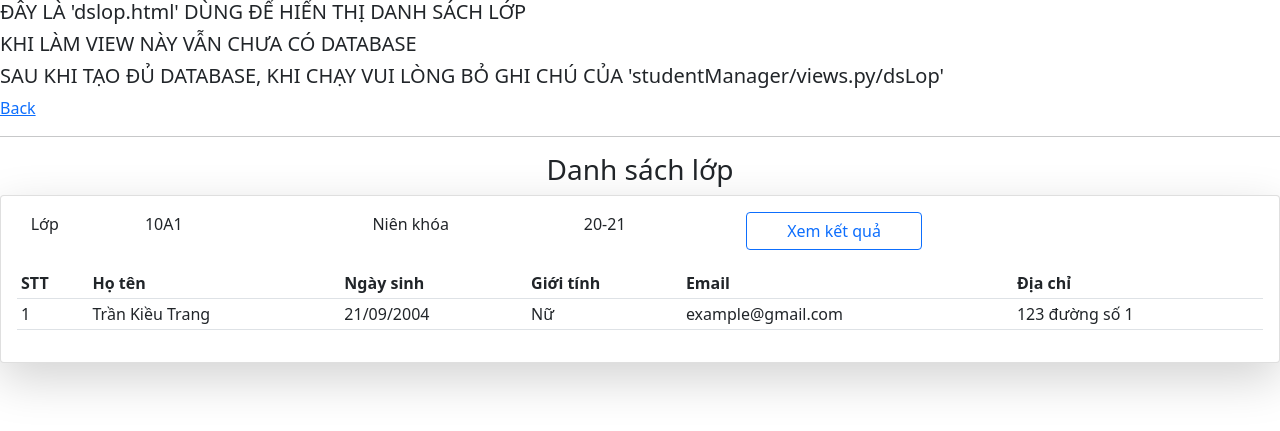
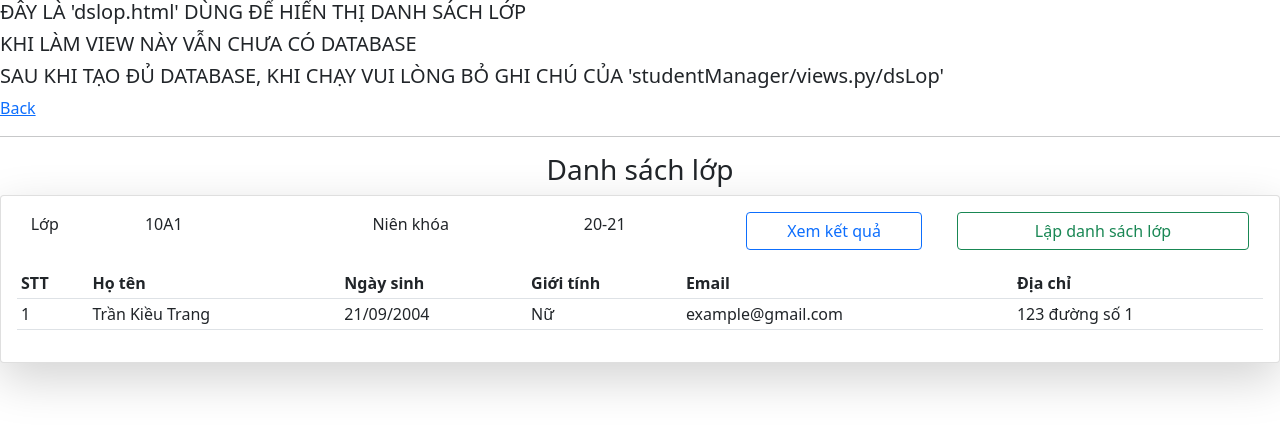
Before and after one commit to ngoxuanchien/QuanLyHocSinh, a Django app: page /danhsachlop/ in a window 1280 px wide. Shown: the top 431 px of the page. Run offline with Django 4.2, Linux system fonts and the light colour scheme; some libraries are stand-ins or nearby versions.

Commit message:
add some html code <<dslop.html>>

```diff
--- a/QuanLyHocSinh/studentManager/templates/studentManager/dslop.html
+++ b/QuanLyHocSinh/studentManager/templates/studentManager/dslop.html
@@ -34,8 +34,8 @@
     <script rel="stylesheet" src="https://use.fontawesome.com/releases/v5.0.13/js/solid.js" ></script>
     <script rel="stylesheet" src="https://use.fontawesome.com/releases/v5.0.13/js/fontawesome.js"></script>
 
-    <link rel="stylesheet" href="">
-    <link rel="stylesheet" href="">
+    <link rel="stylesheet" href="">  <!--Add static here-->
+    <link rel="stylesheet" href="">  <!--Add static here-->
 
 </head>
 
@@ -73,10 +73,17 @@
         <!-- {%if user.role == '1' %}
         <div class="main_form_term col-lg-3">
             <div class="row">
-                <a href="{% url 'chonNienKhoaLop' %}" type="button" class="btn btn-outline-success col-lg-11" >Lập danh sách lớp</a>
+                <a href="" type="button" class="btn btn-outline-success col-lg-11" >Lập danh sách lớp</a>
             </div>
         </div>
         {%endif%} -->
+
+        <!--Delete this and use if when have user.role-->
+        <div class="main_form_term col-lg-3">
+            <div class="row">
+                <a href="" type="button" class="btn btn-outline-success col-lg-11" >Lập danh sách lớp</a>
+            </div>
+        </div>
     </form>
 
     <table class="table table-sm">
```
